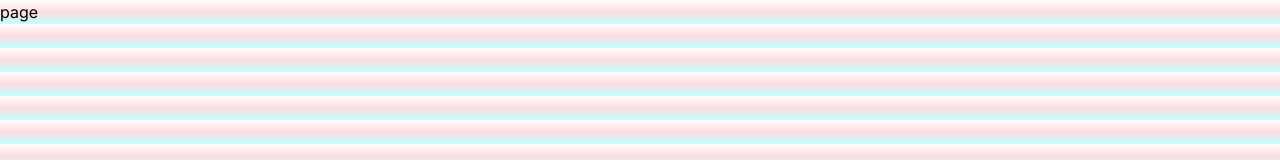
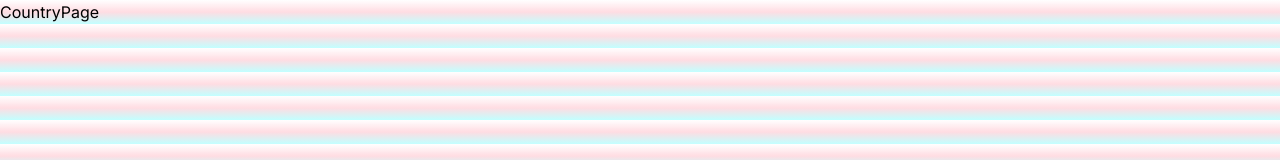
Before and after one commit to AndyOooh/next_fetch_testing, a Next.js app: page /countries/1 in a window 1280 px wide. Shown: the top 160 px of the page. Built offline with nearby package versions, Linux system fonts and the light colour scheme.

Commit message:
page name

```diff
--- a/app/countries/[countryId]/page.tsx
+++ b/app/countries/[countryId]/page.tsx
@@ -5,8 +5,12 @@ type Props = {
 };
 
 function CountryPage({ params }: Props) {
-  console.log('🚀  params:', params)
-  return <div>page</div>;
+  console.log('🚀  params:', params);
+  return (
+    <div>
+      <h1>CountryPage</h1>
+    </div>
+  );
 }
 
 export default CountryPage;
```
